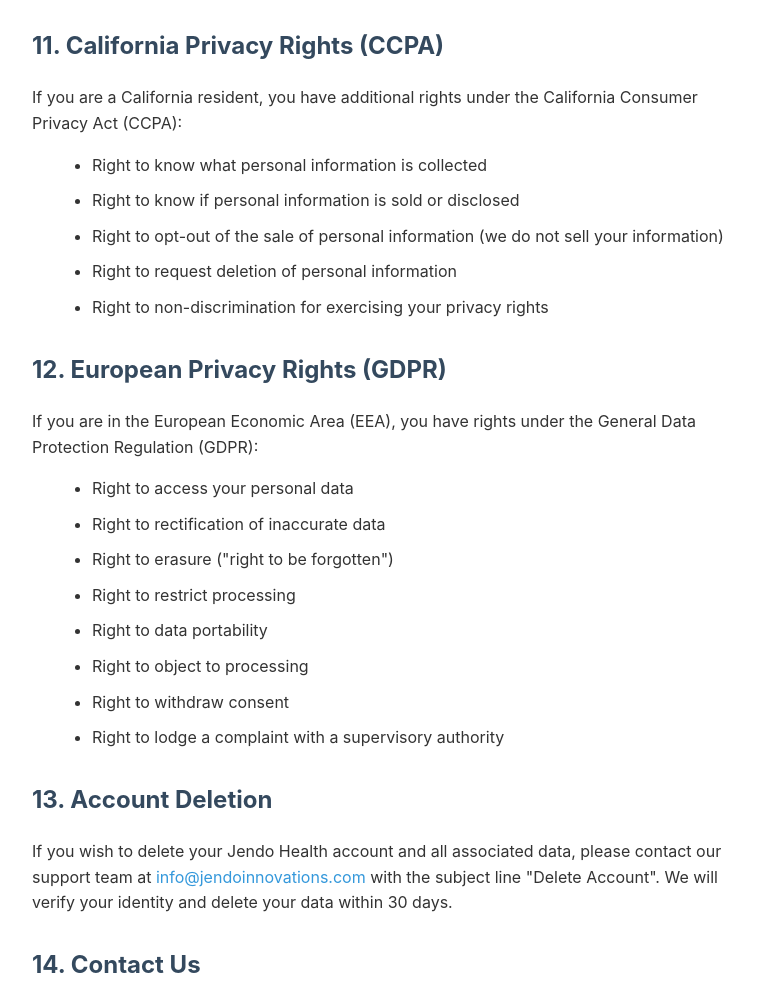
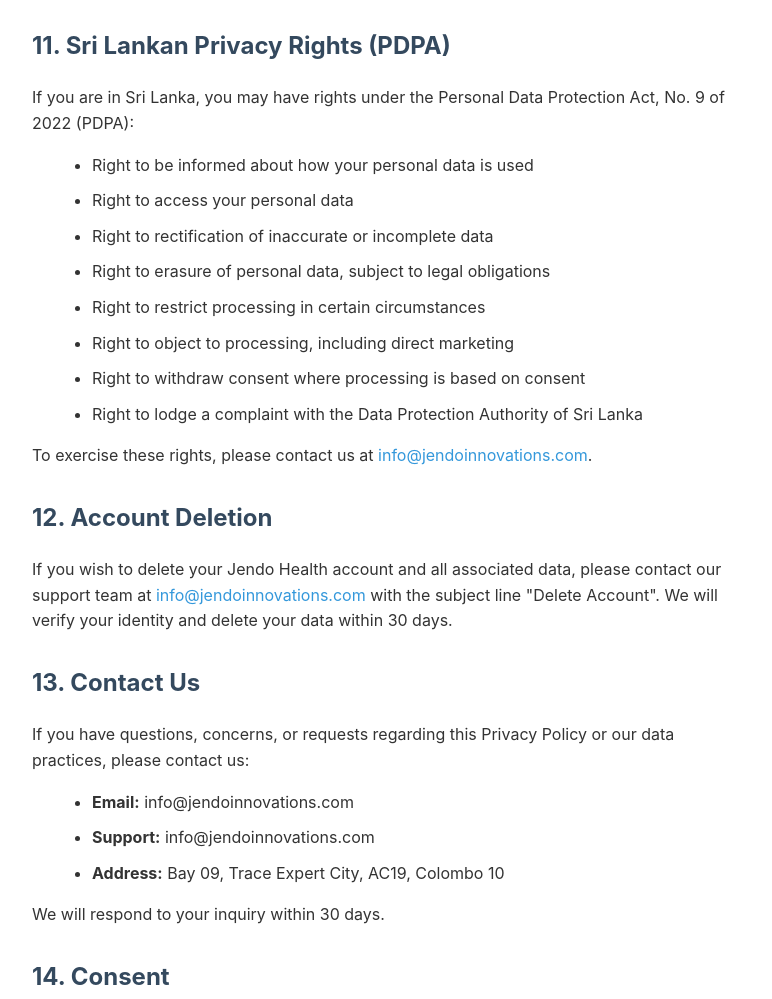
Before and after one commit to developer-esol/jendo-terms-conditions, a plain HTML site: page index.html in a window 1280 px wide. Shown: the part 6171-7170 px from the top of the page, without its empty margins (248-1020 px from the left). Drawn offline with Linux system fonts and the light colour scheme.

Commit message:
remove carifornia and europian rigths

```diff
--- a/index.html
+++ b/index.html
@@ -265,50 +265,41 @@
         </div>
 
         <div class="section">
-            <h2>11. California Privacy Rights (CCPA)</h2>
-            <p>If you are a California resident, you have additional rights under the California Consumer Privacy Act (CCPA):</p>
+            <h2>11. Sri Lankan Privacy Rights (PDPA)</h2>
+            <p>If you are in Sri Lanka, you may have rights under the Personal Data Protection Act, No. 9 of 2022 (PDPA):</p>
             <ul>
-                <li>Right to know what personal information is collected</li>
-                <li>Right to know if personal information is sold or disclosed</li>
-                <li>Right to opt-out of the sale of personal information (we do not sell your information)</li>
-                <li>Right to request deletion of personal information</li>
-                <li>Right to non-discrimination for exercising your privacy rights</li>
+                <li>Right to be informed about how your personal data is used</li>
+                <li>Right to access your personal data</li>
+                <li>Right to rectification of inaccurate or incomplete data</li>
+                <li>Right to erasure of personal data, subject to legal obligations</li>
+                <li>Right to restrict processing in certain circumstances</li>
+                <li>Right to object to processing, including direct marketing</li>
+                <li>Right to withdraw consent where processing is based on consent</li>
+                <li>Right to lodge a complaint with the Data Protection Authority of Sri Lanka</li>
             </ul>
+            <p>To exercise these rights, please contact us at <a href="mailto:info@jendoinnovations.com">info@jendoinnovations.com</a>.</p>
         </div>
 
-        <div class="section">
-            <h2>12. European Privacy Rights (GDPR)</h2>
-            <p>If you are in the European Economic Area (EEA), you have rights under the General Data Protection Regulation (GDPR):</p>
-            <ul>
-                <li>Right to access your personal data</li>
-                <li>Right to rectification of inaccurate data</li>
-                <li>Right to erasure ("right to be forgotten")</li>
-                <li>Right to restrict processing</li>
-                <li>Right to data portability</li>
-                <li>Right to object to processing</li>
-                <li>Right to withdraw consent</li>
-                <li>Right to lodge a complaint with a supervisory authority</li>
-            </ul>
-        </div>
+
 
         <div class="section">
-            <h2>13. Account Deletion</h2>
+            <h2>12. Account Deletion</h2>
             <p>If you wish to delete your Jendo Health account and all associated data, please contact our support team at <a href="mailto:info@jendoinnovations.com">info@jendoinnovations.com</a> with the subject line "Delete Account". We will verify your identity and delete your data within 30 days.</p>
         </div>
 
         <div class="section">
-            <h2>14. Contact Us</h2>
+            <h2>13. Contact Us</h2>
             <p>If you have questions, concerns, or requests regarding this Privacy Policy or our data practices, please contact us:</p>
             <ul>
                 <li><strong>Email:</strong> info@jendoinnovations.com</li>
                 <li><strong>Support:</strong> info@jendoinnovations.com</li>
-                <li><strong>Address:</strong> Bay 09, Trace Expert City, AC19, Colombo 10 </li>
+                <li><strong>Address:</strong> Bay 09, Trace Expert City, AC19, Colombo 10</li>
             </ul>
             <p>We will respond to your inquiry within 30 days.</p>
         </div>
 
         <div class="section">
-            <h2>15. Consent</h2>
+            <h2>14. Consent</h2>
             <p>By using Jendo Health, you acknowledge that you have read and understood this Privacy Policy and consent to the collection, use, and disclosure of your information as described herein.</p>
         </div>
 
```
